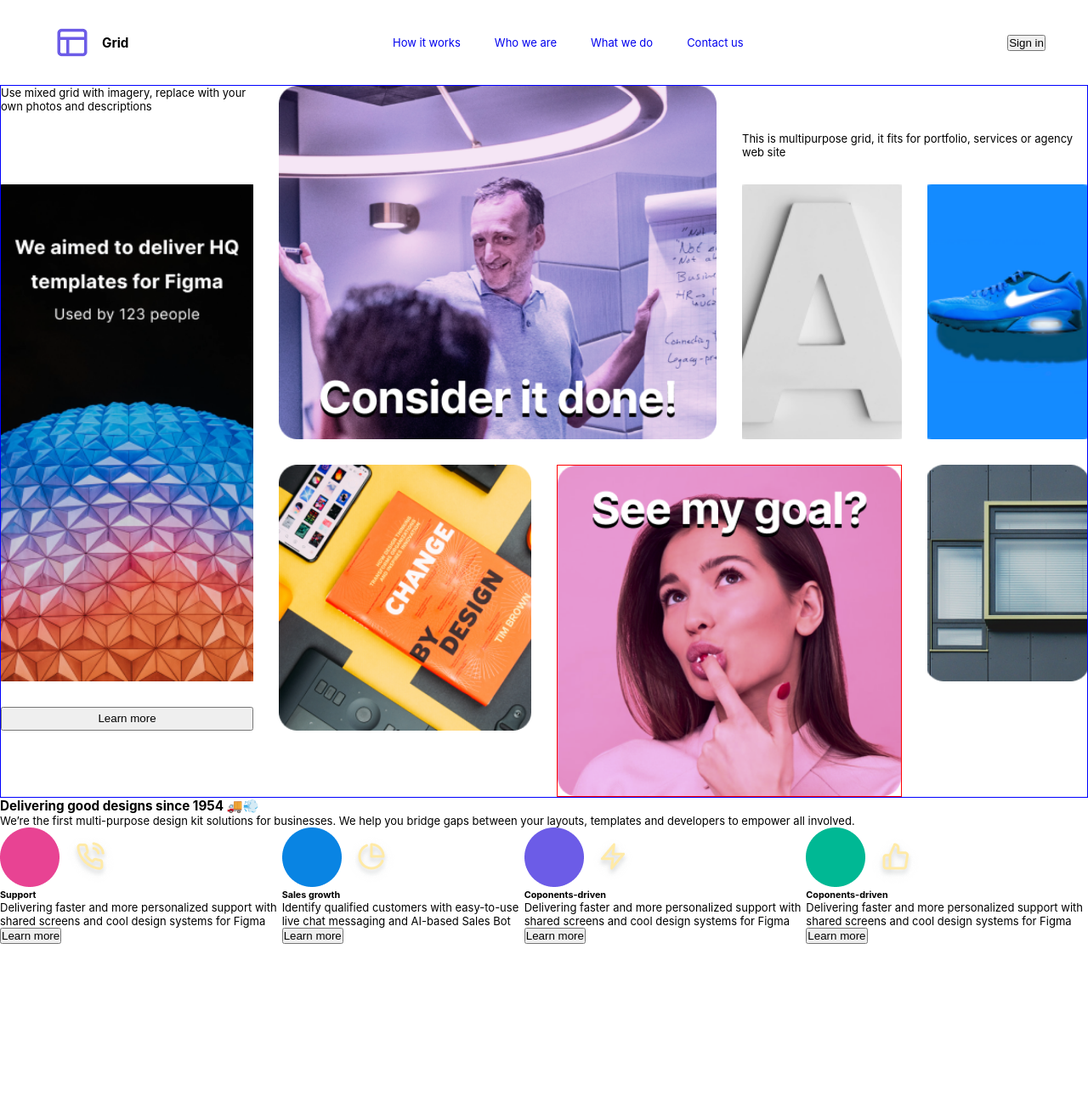
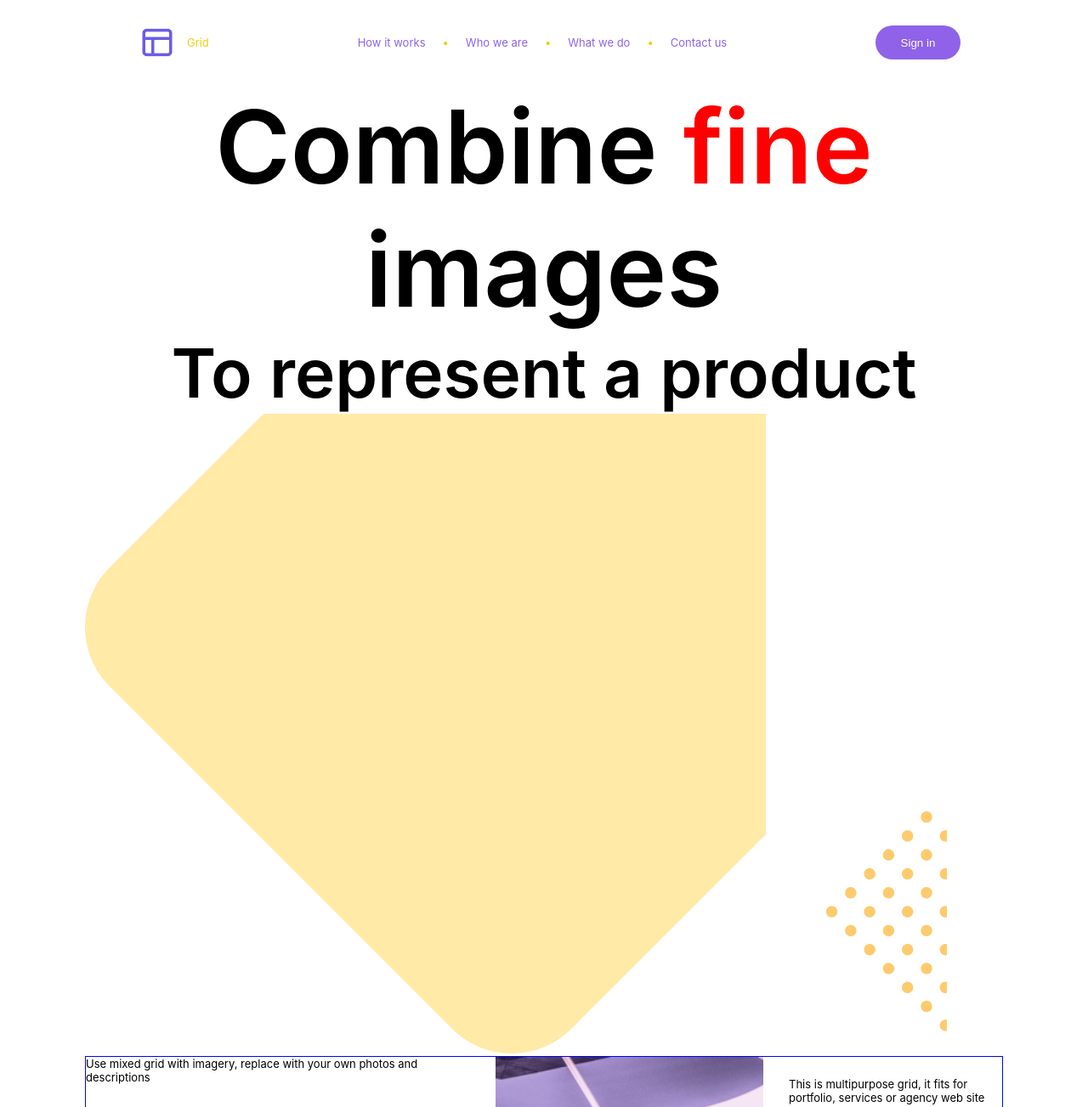
Before and after one commit to eracom-ID311/site-grid-charline, a plain HTML site: page index.html in a window 1280 px wide. Shown: the top 1303 px of the page at 85% size. Before the commit the page ends 1111 px from the top, so only its background shows below. Drawn offline with Linux system fonts and the light colour scheme.

Commit message:
suite header et columns - début footer

```diff
--- a/index.html
+++ b/index.html
@@ -14,12 +14,15 @@
         <div class="bigBox">
             <div class="smallBox">
                 <img src="images/header/icon-layout.png">
-                <h3>Grid</h3>
+                <p>Grid</p>
             </div>
             <div class="smallBox">
-                <a href="works">How it works</a>
+                <a href="works">How it works </a>
+                <p>•</p>
                 <a href="who">Who we are</a>
+                <p>•</p>
                 <a href="what">What we do</a>
+                <p>•</p>
                 <a href="contact">Contact us</a>
             </div>
             <button>
@@ -28,6 +31,19 @@
         </div>
         </div>
     </nav>
+
+    <div class="titre">
+        <p>Combine <span>fine</span> images</p>
+    </div>
+
+    <div class="sous-titre">
+        <p>To represent a product</p>
+    </div>
+
+    <div class="deco">
+        <img src="images/header/rectangle.png" alt="" class="rectangle" style="z-index:2">
+        <img src="images/header/dots.png" alt="" class="dots" style="z-index:3">
+    </div>
 
     <div class="grid">
         <p class="imagery">
@@ -45,14 +61,14 @@
         <img src="images/card/Card 6.png" alt="" class="card6">
         <img src="images/card/Card 7.png" alt="" class="card7">
     </div>
-    <h3>Delivering good designs since 1954 🚚💨</h3>
+    <h2>Delivering good designs since 1954 🚚💨</h2>
     <p>
         We’re the first multi-purpose design kit solutions for businesses. We help you bridge gaps between your layouts, templates and developers to empower all involved.
     </p>
     <div class="columns">
         <section class="support">
-            <img src="images/phone/rose.png" alt="rose">
-            <img src="images/phone/icon-phone-call.png" alt="phone">
+            <img src="images/phone/rose.png" alt="rose" style="position: absolute;z-index:2">
+            <img src="images/phone/icon-phone-call.png" alt="phone" style="position: absolute;z-index:3">
             <h5>Support</h5>
             <p>
                 Delivering faster and more personalized support with shared screens and cool design systems for Figma
@@ -60,8 +76,8 @@
             <button class="button2">Learn more</button>
         </section>
         <section class="sales">
-            <img src="images/sales/bleu.png" alt="bleu">
-            <img src="images/sales/icon-pie-chart.png" alt="pie">
+            <img src="images/sales/bleu.png" alt="bleu" style="position: absolute;z-index:2">
+            <img src="images/sales/icon-pie-chart.png" alt="pie" style="position: absolute;z-index:3">
             <h5>Sales growth</h5>
             <p>
                 Identify qualified customers with easy-to-use live chat messaging and AI-based Sales Bot
@@ -69,8 +85,8 @@
             <button class="button2">Learn more</button>
         </section>
         <section class="component">
-            <img src="images/fast/violet.png" alt="violet">
-            <img src="images/fast/icon-zap.png" alt="zap">
+            <img src="images/fast/violet.png" alt="violet" style="position: absolute;z-index:2">
+            <img src="images/fast/icon-zap.png" alt="zap" style="position: absolute;z-index:3">
             <h5>Coponents-driven</h5>
             <p>
                 Delivering faster and more personalized support with shared screens and cool design systems for Figma
@@ -78,8 +94,8 @@
             <button class="button2">Learn more</button>
         </section>
         <section class="swap">
-            <img src="images/swap/vert.png" alt="vert">
-            <img src="images/swap/icon-thumbs-up.png" alt="thumbs">
+            <img src="images/swap/vert.png" alt="vert" style="position: absolute;z-index:2">
+            <img src="images/swap/icon-thumbs-up.png" alt="thumbs" style="position: absolute;z-index:3">
             <h5>Coponents-driven</h5>
             <p>
                 Delivering faster and more personalized support with shared screens and cool design systems for Figma
@@ -87,6 +103,20 @@
             <button class="button2">Learn more</button>
         </section>
     </div>
+    <div class="footer">
+        <section class="follow">
+            <p>follow us</p>
+            <img src="images/social/icon-facebook.png" alt="fcb" style="position: absolute;z-index:2">
+            <img src="images/social/icon-linkedin.png" alt="link" style="position: absolute;z-index:2">
+            <img src="images/social/icon-slack.png" alt="fcb" style="position: absolute;z-index:2">
+            <img src="images/social/icon-twitter.png" alt="fcb" style="position: absolute;z-index:2">
+
+
+        </section>
+
+
+    </div>
+
 </body>
 
 </html>
--- a/style.css
+++ b/style.css
@@ -7,6 +7,51 @@
 body {
     font-family: "Inter";
     font-size: small;
+    margin-left: 100px;
+    margin-right: 100px;
+}
+
+.bigBox {
+    height: 100px;
+    display: flex;
+    align-items: center;
+    justify-content: space-between;
+    padding: 0 50px;
+}
+
+.bigBox p {
+    color: rgb(233, 208, 18);
+}
+
+.smallBox {
+    display: flex;
+    flex-direction: row;
+    align-items: center;
+}
+
+.smallBox a {
+    color: rgb(143, 98, 233);
+}
+
+.smallBox a {
+    margin: 0 20px;
+    text-decoration: none;
+}
+
+.titre {
+    font-size: 90pt;
+    font-weight: 600;
+    text-align: center;
+}
+
+.sous-titre {
+    font-size: 60pt;
+    font-weight: 600;
+    text-align: center;
+}
+
+span {
+    color: red;
 }
 
 header {
@@ -18,11 +63,30 @@ header {
     display: inline;
 }
 
+.bigBox button {
+    background-color: rgb(143, 98, 233);
+    color: white;
+    border-radius: 30px;
+    height: 40px;
+    width: 100px;
+    border-width: 0;
+}
+
 .grid {
     border: 1px solid blue;
     display: grid;
     grid-template-columns: 1.58fr 1.58fr 1fr 1fr 1fr;
     gap: 30px;
+}
+
+.grid button {
+    background-color: rgb(143, 98, 233);
+    color: white;
+    border-radius: 60px;
+    height: 70px;
+    width: 452px;
+    font-size: 20pt;
+    border-width: 0;
 }
 
 img {
@@ -93,21 +157,15 @@ img {
     display: flex;
 }
 
-.bigBox {
-    height: 100px;
-    display: flex;
-    align-items: center;
-    justify-content: space-between;
-    padding: 0 50px;
+.support {
+    margin-top: 10px;
 }
 
-.smallBox {
-    display: flex;
-    flex-direction: row;
-    align-items: center;
+.columns button {
+    background-color: white;
+    color: rgb(143, 98, 233);
+    border-radius: 10px;
+    border-width: 0.5px;
+    height: 30px;
+    width: 120px;
 }
-
-.smallBox a {
-    margin: 0 20px;
-    text-decoration: none;
-}
```
